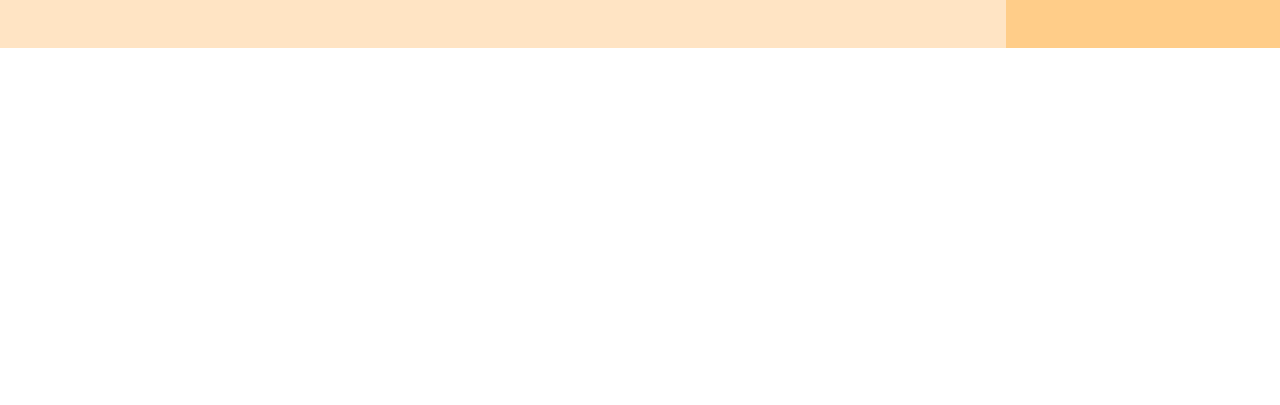
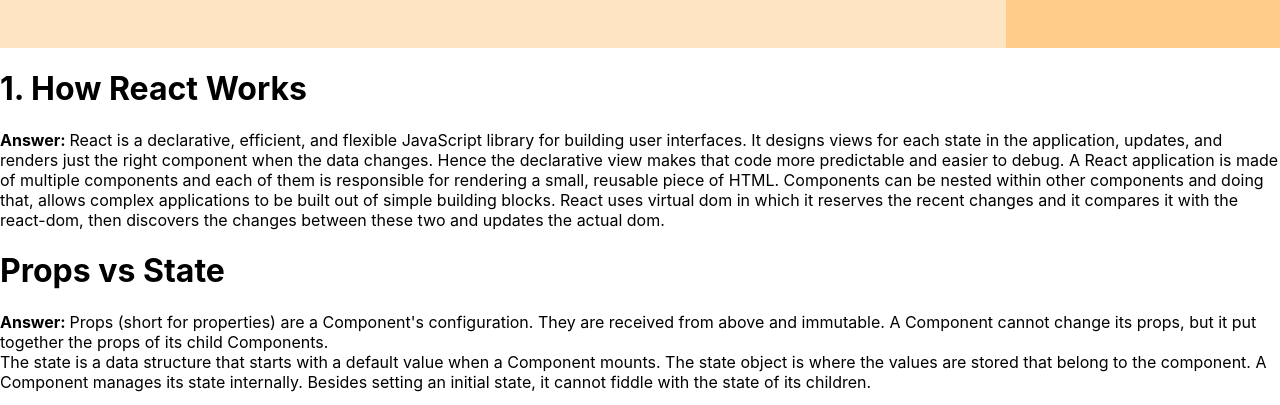
Before and after one commit to FAMMMI/micro-center, a React (Create React App) app: page / in a window 1280 px wide. Shown: the part 2032-2437 px from the top of the page. Before the commit the page ends 2080 px from the top, so only its background shows below. Built offline with nearby package versions, Linux system fonts and the light colour scheme.

Commit message:
qna added

```diff
--- a/src/App.js
+++ b/src/App.js
@@ -1,12 +1,14 @@
 
 import './App.css';
 import Laptops from './components/Laptops/Laptops';
+import QuestionAnswer from './components/QuestionAnswer/QuestionAnswer';
 
 function App() {
   return (
     <div className="App">
       <h1 className='header'>My-Cro Center</h1>
       <Laptops></Laptops>
+      <QuestionAnswer></QuestionAnswer>
     </div>
   );
 }
--- a/src/components/Cart/Cart.js
+++ b/src/components/Cart/Cart.js
@@ -2,7 +2,6 @@
 import './Cart.css'
 
 const Cart = ({ cart }) => {
-    console.log(cart.name);
     const { name, img } = cart
 
     return (
@@ -13,4 +12,5 @@
     );
 };
 
+
 export default Cart;
--- a/src/components/Laptops/Laptops.js
+++ b/src/components/Laptops/Laptops.js
@@ -7,6 +7,7 @@
 
     const [laptops, setLaptops] = useState([]);
     const [cart, setCart] = useState([]);
+    const [item, setItem] = useState([]);
     useEffect(() => {
         fetch("products.json")
             .then(res => res.json())
@@ -18,6 +19,21 @@
         const newCart = [...cart, laptop];
         setCart(newCart);
     }
+
+    const handleChoose = (laptop) => {
+        console.log(laptop)
+        const newItem = [...item, laptop];
+        setItem(newItem);
+    }
+
+    /* const handleChoose = (laptop) => {
+        console.log()
+        let idString = laptop.id;
+        let id = +idString;
+        const value = Math.floor(Math.random(id) * 11)
+        return value;
+
+    } */
 
     return (
         <div className='shop'>
@@ -40,13 +56,14 @@
                         <Cart
                             key={laptop.id}
                             cart={laptop}
+                        // handleChoose={handleChoose}
                         ></Cart>)
                 }
                 <div className='cart-btn'>
-                    <button>
+                    <button onClick={handleChoose}>
                         <p className='cart-btn-text '>Choose one for me</p>
                     </button>
-                    <button>
+                    <button >
                         <p className='cart-btn-text'>Clear All</p>
                     </button>
                 </div>
--- /dev/null
+++ b/src/components/QuestionAnswer/QuestionAnswer.js
@@ -0,0 +1,21 @@
+import React from 'react';
+
+const QuestionAnswer = () => {
+    return (
+        <div>
+            <div>
+                <h1>1. How React Works</h1>
+                <p><strong>Answer: </strong>React is a declarative, efficient, and flexible JavaScript library for building user interfaces. It designs views for each state in the application, updates, and renders just the right component when the data changes. Hence the declarative view makes that code more predictable and easier to debug. A React application is made of multiple components and each of them is responsible for rendering a small, reusable piece of HTML. Components can be nested within other components and doing that, allows complex applications to be built out of simple building blocks. React uses virtual dom in which it reserves the recent changes and it compares it with the react-dom, then discovers the changes between these two and updates the actual dom.</p>
+            </div>
+            <div>
+                <h1>Props vs State</h1>
+                <p><strong>Answer: </strong>Props (short for properties) are a Component's configuration. They are received from above and immutable. A Component cannot change its props, but it put together the props of its child Components.<br />
+                    The state is a data structure that starts with a default value when a Component mounts. The state object is where the values are stored that belong to the component. A Component manages its state internally. Besides setting an initial state, it cannot fiddle with the state of its children.
+
+                </p>
+            </div>
+        </div>
+    );
+};
+
+export default QuestionAnswer;
```
Also changed, not shown: src/components/QuestionAnswer/QuestionAnswer.css (added).
